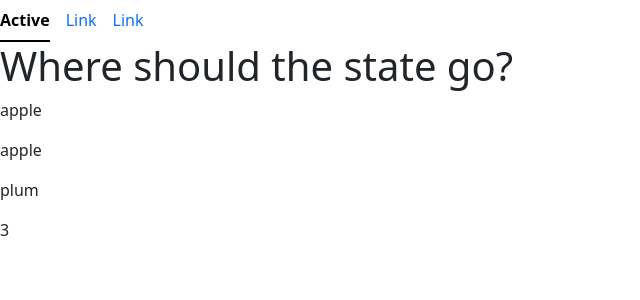
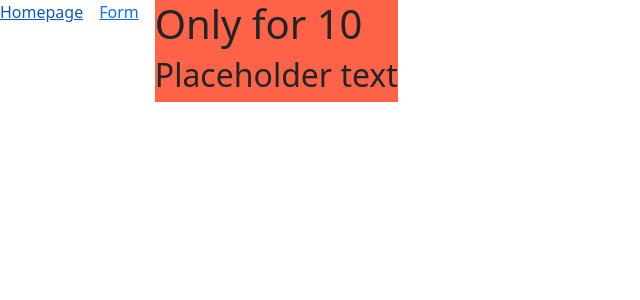
Before and after one commit to saji2000/meta-react, a React (Vite) app: page / in a window 1280 px wide. Shown: the top 300 px of the page, without its empty margins (0-640 px from the left). Built offline with nearby package versions, Linux system fonts and the light colour scheme.

Commit message:
React router

```diff
--- a/package.json
+++ b/package.json
@@ -12,7 +12,8 @@
   "dependencies": {
     "bootstrap": "^5.3.0",
     "react": "^18.2.0",
-    "react-dom": "^18.2.0"
+    "react-dom": "^18.2.0",
+    "react-router-dom": "^6.15.0"
   },
   "devDependencies": {
     "@types/react": "^18.2.15",
--- a/src/App.tsx
+++ b/src/App.tsx
@@ -4,21 +4,12 @@ import Nav from "./components/Nav";
 // import Card from "./components/Card";
 // import Button from "./components/Button";
 // import Form from "./components/Form";
-import Fruits from "./components/Fruits/Fruits";
-import FruitsCounter from "./components/Fruits/FruitsCounter";
+import { Routes, Router } from "react-router-dom";
 
 function App() {
-  const [fruits] = useState([
-    { fruitName: "apple", id: 1 },
-    { fruitName: "apple", id: 2 },
-    { fruitName: "plum", id: 3 },
-  ]);
   return (
     <>
       <Nav />
-      <h1>Where should the state go?</h1>
-      <Fruits fruits={fruits} />
-      <FruitsCounter fruits={fruits} />
     </>
   );
 }
--- a/src/components/Nav.tsx
+++ b/src/components/Nav.tsx
@@ -1,22 +1,24 @@
+import { Link, Routes, Route } from "react-router-dom";
+import Promo from "./Promo";
+import Form from "./Form";
+
 function Nav() {
   return (
     <nav>
       <ul className="nav nav-underline">
-        <li className="nav-item">
-          <a className="nav-link active" aria-current="page" href="#">
-            Active
-          </a>
-        </li>
-        <li className="nav-item">
-          <a className="nav-link" href="#">
-            Link
-          </a>
-        </li>
-        <li className="nav-item">
-          <a className="nav-link" href="#">
-            Link
-          </a>
-        </li>
+        <Link to="/" className="nav-item">
+          Homepage
+        </Link>
+        <Link to="/Form" className="nav-item">
+          Form
+        </Link>
+        <Routes>
+          <Route
+            path="/"
+            element={<Promo price={10.0}>Placeholder text</Promo>}
+          />
+          <Route path="/Form" element={<Form />} />
+        </Routes>
       </ul>
     </nav>
   );
--- a/src/components/Promo.tsx
+++ b/src/components/Promo.tsx
@@ -11,7 +11,7 @@ function Promo({ children, price }: Input) {
   return (
     <div className="promo-section" style={styles}>
       <div>
-        <h1>Guess a number between 1 and 3</h1>
+        <h1>Only for {price}</h1>
       </div>
       <div>
         <h2>{children}</h2>
--- a/src/main.tsx
+++ b/src/main.tsx
@@ -2,9 +2,12 @@ import React from "react";
 import ReactDOM from "react-dom/client";
 import "bootstrap/dist/css/bootstrap.css";
 import App from "./App.tsx";
+import { BrowserRouter } from "react-router-dom";
 
 ReactDOM.createRoot(document.getElementById("root")!).render(
   <React.StrictMode>
-    <App />
+    <BrowserRouter>
+      <App />
+    </BrowserRouter>
   </React.StrictMode>
 );
```
Also changed, not shown: 1 other file (tests, documents, lock files or other folders).
